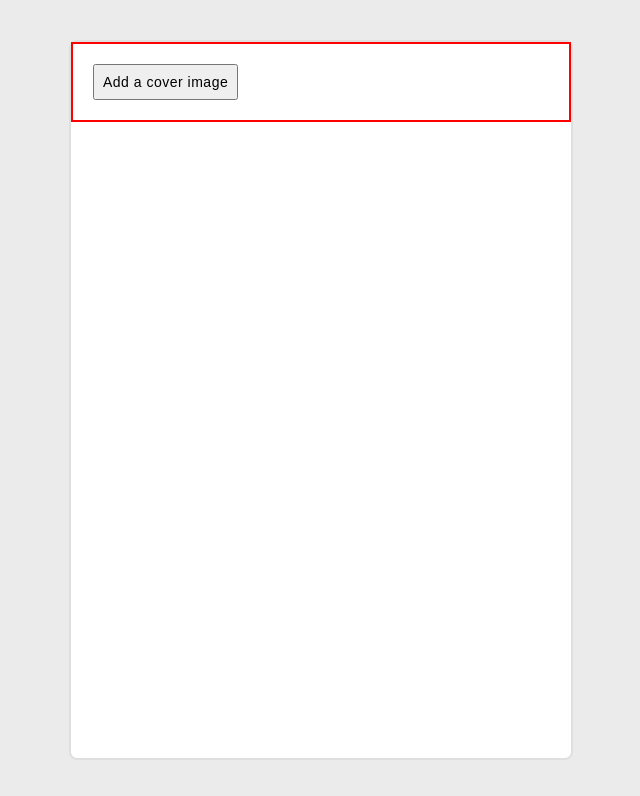
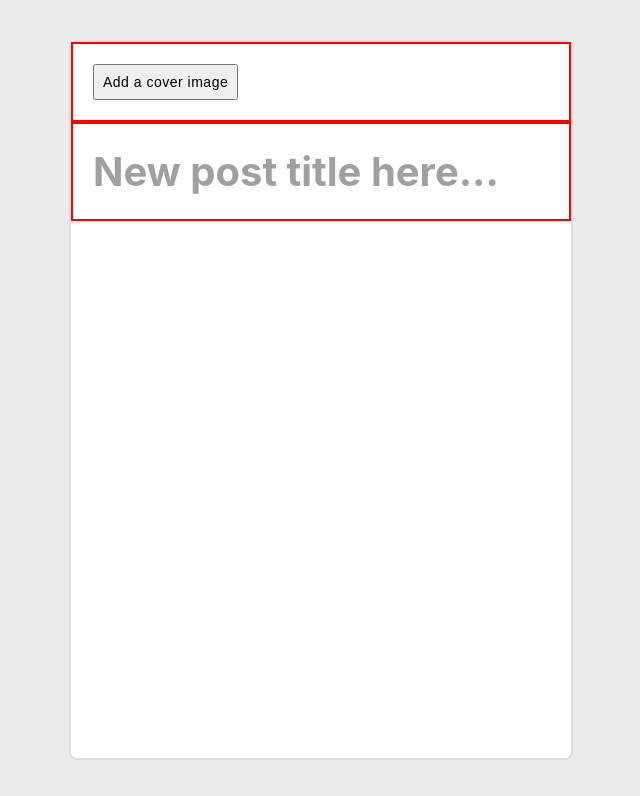
Before and after one commit to narenMagarZ/devBlog, a React (Create React App) app in the folder app/: page /new in a window 1280 px wide. Shown: the top 796 px of the page, without its empty margins (319-959 px from the left). Built offline with nearby package versions, Linux system fonts and the light colour scheme.

Commit message:
read title from user input

```diff
--- a/app/src/component/post/createpost.js
+++ b/app/src/component/post/createpost.js
@@ -35,6 +35,7 @@ export default function CreatePost(){
             addCoverImgBtn.hidden = false
         }
     }
+
     return(
         <div className='create-post-wrapper'>
             <div className='new-post-space'>
@@ -47,7 +48,44 @@ export default function CreatePost(){
                         <button onClick={RemoveCoverImg} >Remove</button>
                     </div>
                 </div>
+                <BlogTitleWrapper/>
             </div>
         </div>
     )
 }
+
+function BlogTitleWrapper(){
+    const title = useRef('')
+    const isAllTitleContentSelected = useRef(false)
+    function ReadInput(e){
+        console.log(e.key)
+
+        if(e.key.length === 1){
+            title.current += e.key
+        }
+        else if(e.key === 'Backspace'){
+            title.current = title.current.substring(0,title.current.length - 1)
+        }
+        if(isAllTitleContentSelected.current){
+            if(e.key === 'Backspace') title.current = ''
+        }
+        console.log(title)
+        if(title.current.length > 0){
+            const titlePlaceholder = document.getElementById('title-placeholder')
+            titlePlaceholder.innerHTML = ''
+        } else if(title.current.length === 0) {
+            const titlePlaceholder = document.getElementById('title-placeholder')
+            titlePlaceholder.innerHTML = 'New post title here...'
+        }
+    }
+    function ReadSelectContent(){
+        isAllTitleContentSelected.current = true
+    }
+    return (
+        <div id='blog-title-wrapper'>
+            <span id='title-placeholder'>New post title here...</span>
+            <div onSelect={ReadSelectContent} onKeyDown={ReadInput}  contentEditable='true' id='title-field'>
+            </div>
+        </div>
+    )
+}
--- a/app/src/component/post/post.css
+++ b/app/src/component/post/post.css
@@ -12,6 +12,7 @@
     width: 40%;
     border-radius: 8px;
     background-color: #ffffff;
+    flex-direction: column;
 }
 #cover-img-wrapper{
     border: var(--border);
@@ -54,3 +55,30 @@
     outline: none;
     margin: 0 10px ;
 }
+#blog-title-wrapper{
+    border: var(--border);
+    padding: 20px;
+    position: relative;
+}
+
+#title-field{
+    outline: none;
+    font-size: 40px;
+    border: none;
+    background:transparent;
+    color: #333333;
+    font-weight: bold;
+    line-height: 55px;
+    word-wrap: break-word;
+
+
+}
+#title-placeholder{
+    position: fixed;
+    font-weight: bold;
+    font-size: 40px;
+    line-height: 55px;
+    color: #a0a0a0;
+    pointer-events: none;
+
+}
--- a/app/src/index.css
+++ b/app/src/index.css
@@ -25,3 +25,6 @@ div{
 button{
   cursor: pointer;
 }
+input{
+  box-sizing: border-box;
+}
```
